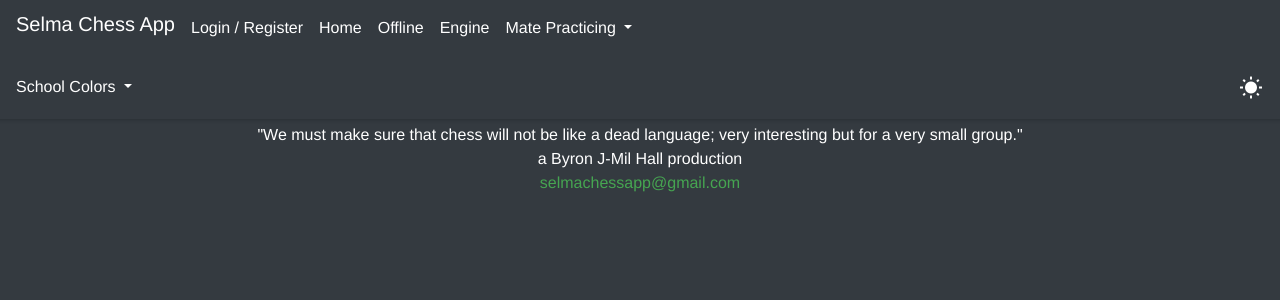
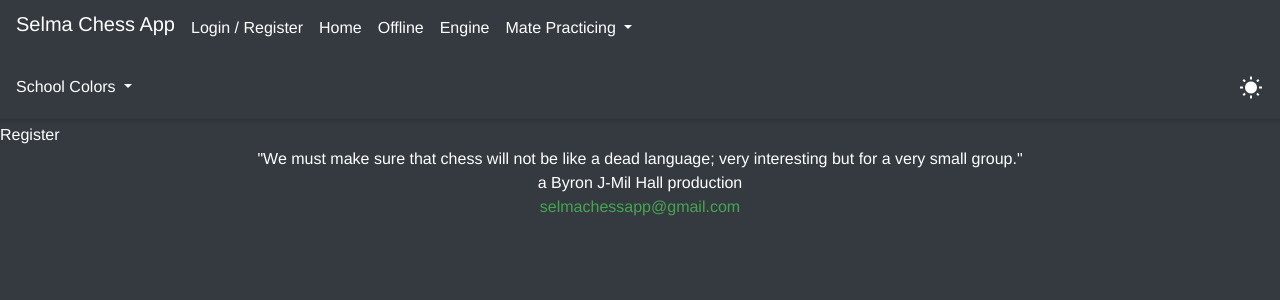
Before and after one commit to napoleon-commits/SelmaChessApp, a Vue app: page /#/register in a window 1280 px wide. Before the commit this address led to /#/login. Shown: the top 300 px of the page. Built offline with nearby package versions, Linux system fonts and the light colour scheme.

Commit message:
login / register

```diff
--- /dev/null
+++ b/src/components/Login.vue
@@ -0,0 +1,13 @@
+<template>
+  <div>Login</div>
+</template>
+
+<script>
+export default {
+
+};
+</script>
+
+<style>
+
+</style>
--- a/src/components/Navbar.vue
+++ b/src/components/Navbar.vue
@@ -17,7 +17,7 @@
             <div class="collapse navbar-collapse" id="navbarNavDropdown">
                 <ul class="navbar-nav ml-2">
                     <li class="nav-item">
-                        <span class="nav-link c-pointer">
+                        <span class="nav-link c-pointer" @click="router.push('/login')">
                             Login / Register
                         </span>
                     </li>
--- /dev/null
+++ b/src/components/Register.vue
@@ -0,0 +1,13 @@
+<template>
+  <div>Register</div>
+</template>
+
+<script>
+export default {
+
+};
+</script>
+
+<style>
+
+</style>
--- a/src/router/index.js
+++ b/src/router/index.js
@@ -3,6 +3,8 @@ import Router from 'vue-router';
 import PlayOffline from '@/components/PlayOffline';
 import Learn from '@/components/Learn';
 import Engine from '@/components/Engine';
+import Register from '@/components/Register';
+import Login from '@/components/Login';
 
 Vue.use(Router);
 
@@ -63,5 +65,15 @@ export default new Router({
       name: 'Engine',
       component: Engine,
     },
+    {
+      path: '/register',
+      name: 'Register',
+      component: Register,
+    },
+    {
+      path: '/login',
+      name: 'Login',
+      component: Login,
+    },
   ],
 });
```
